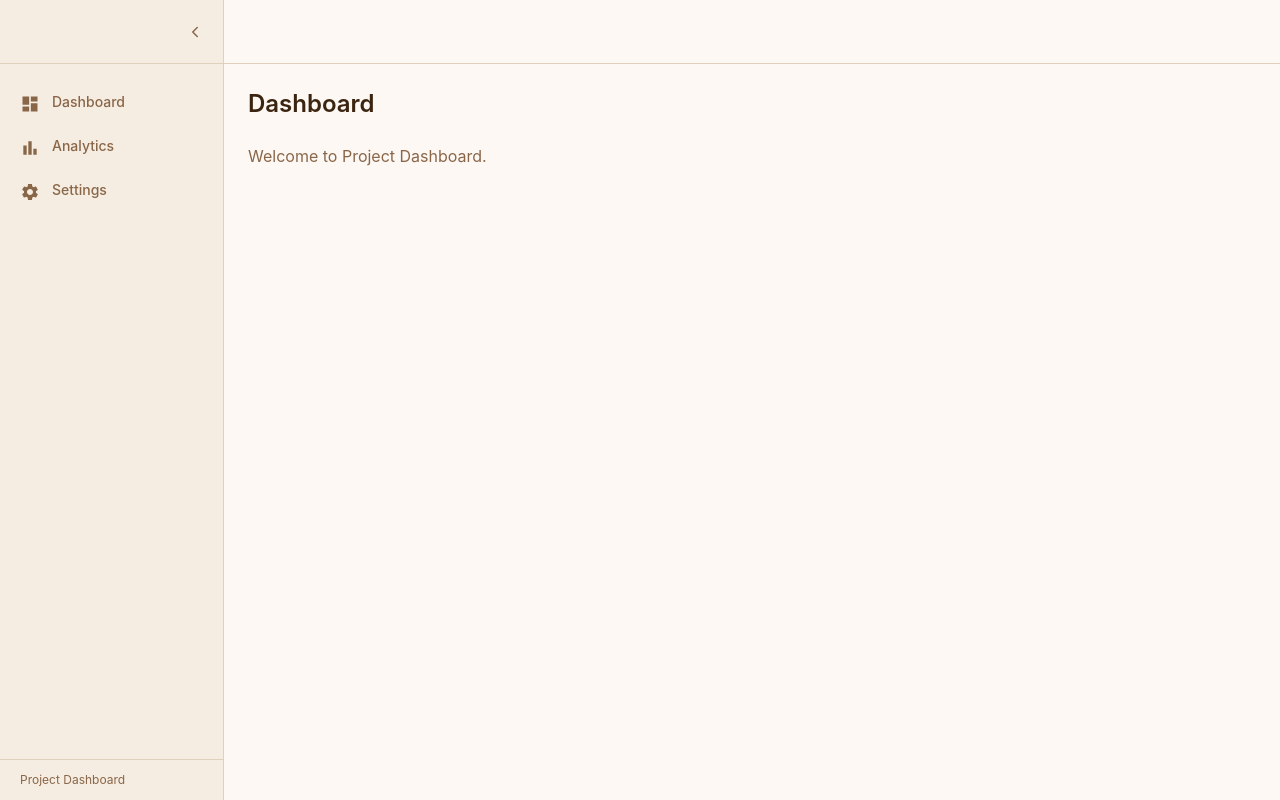
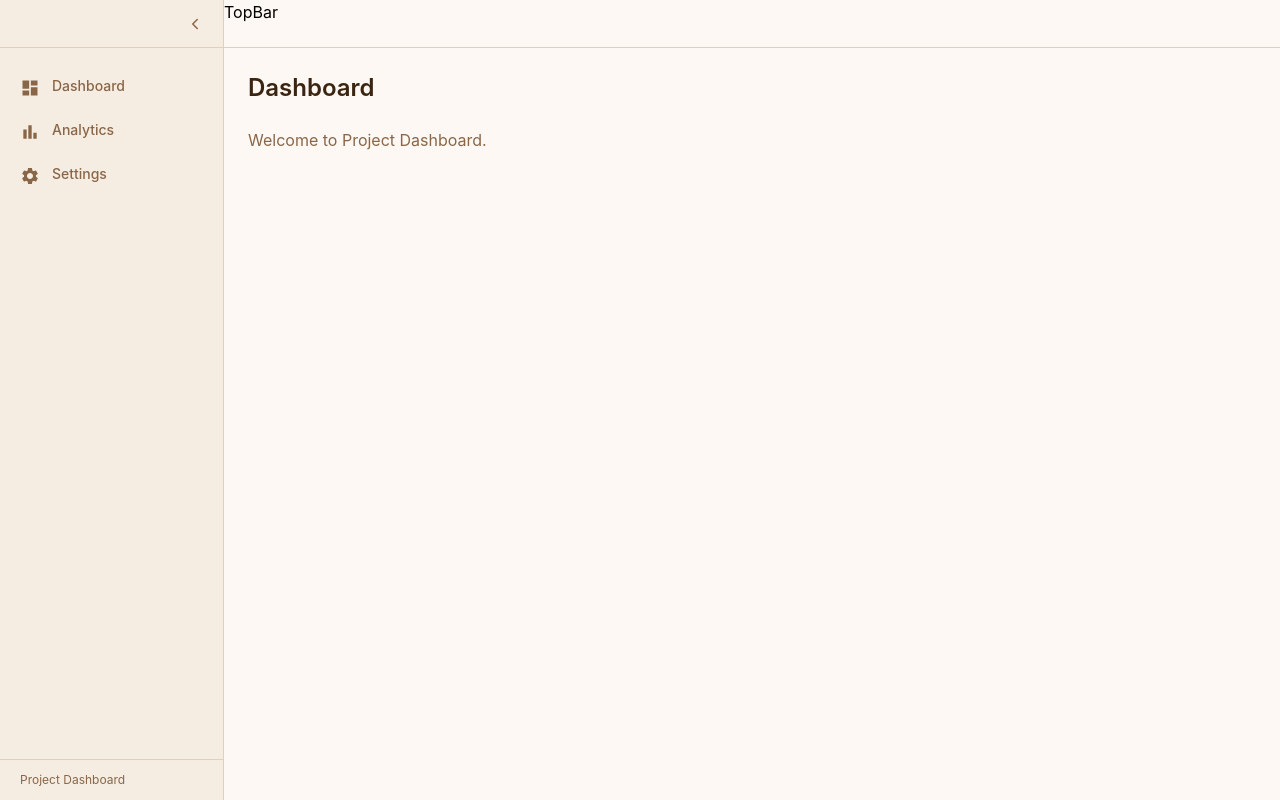
Before and after one commit to tejash098/Project-Dashboard, a React (Vite) app: page /settings in a window 1280 px wide. Built offline with nearby package versions, Linux system fonts and the light colour scheme.

Commit message:
add TopBar component and adjust layout heights in Sidebar and AppShell

```diff
--- a/src/components/nav/Sidebar.jsx
+++ b/src/components/nav/Sidebar.jsx
@@ -15,7 +15,7 @@ const Sidebar = () => {
         <aside className="flex flex-col h-full w-full">
 
             {/* ── Collapse toggle button ── */}
-            <div className="flex items-center h-16 flex-shrink-0 border-b border-border px-3">
+            <div className="flex items-center h-12 shrink-0 border-b border-border px-3">
                 <button
                     onClick={toggle}
                     title={isOpen ? "Collapse sidebar" : "Expand sidebar"}
--- /dev/null
+++ b/src/components/ui/TopBar.jsx
@@ -0,0 +1,9 @@
+import React from 'react'
+
+const TopBar = () => {
+  return (
+    <div>TopBar</div>
+  )
+}
+
+export default TopBar
--- a/src/layouts/AppShell.jsx
+++ b/src/layouts/AppShell.jsx
@@ -1,5 +1,6 @@
 import { useSidebar } from "../hooks/useSidebar";
 import Sidebar from "../components/nav/Sidebar";
+import TopBar from "../components/ui/TopBar";
 
 /**
  * Master layout shell for the dashboard.
@@ -29,10 +30,10 @@ const AppShell = ({ children }) => {
 
                 {/* ── TopBar strip (placeholder — replaced in Step 7) ── */}
                 <div className="
-                    h-16 shrink-0
+                    h-12 shrink-0
                     bg-topbar-bg border-b border-border
                 ">
-                    {/* TopBar slots in here */}
+                    <TopBar />
                 </div>
 
                 {/* ── Scrollable main area ── */}
```
Also changed, not shown: src/components/ui/ThemeToggle.jsx (added).
